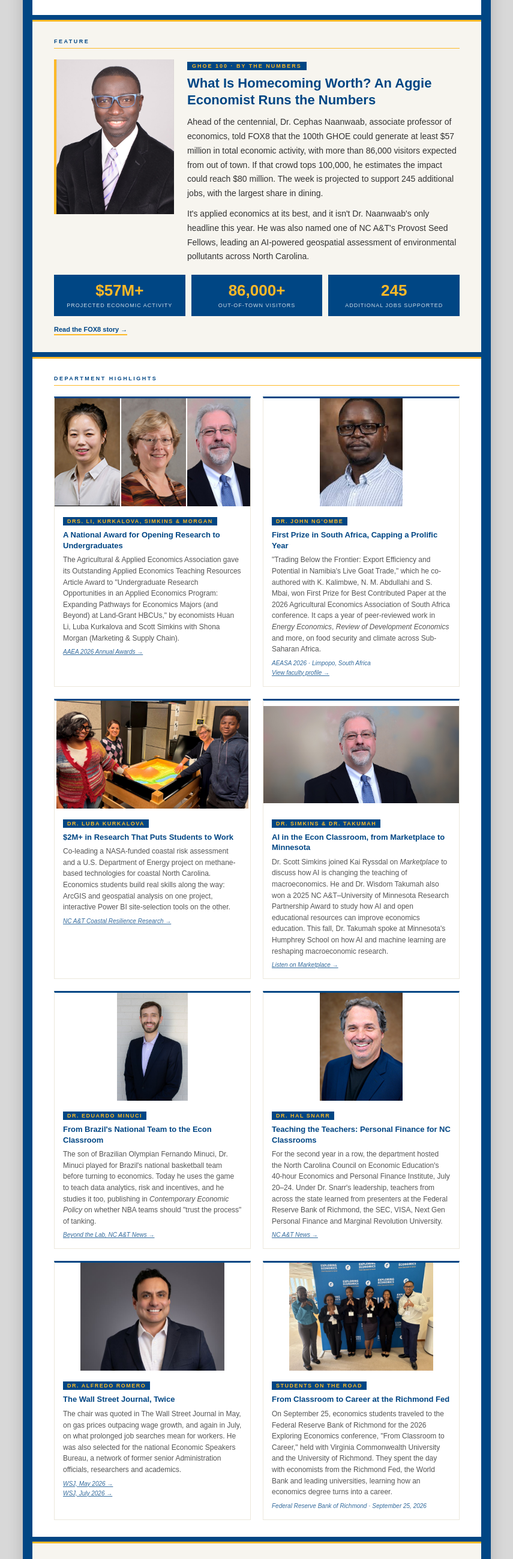
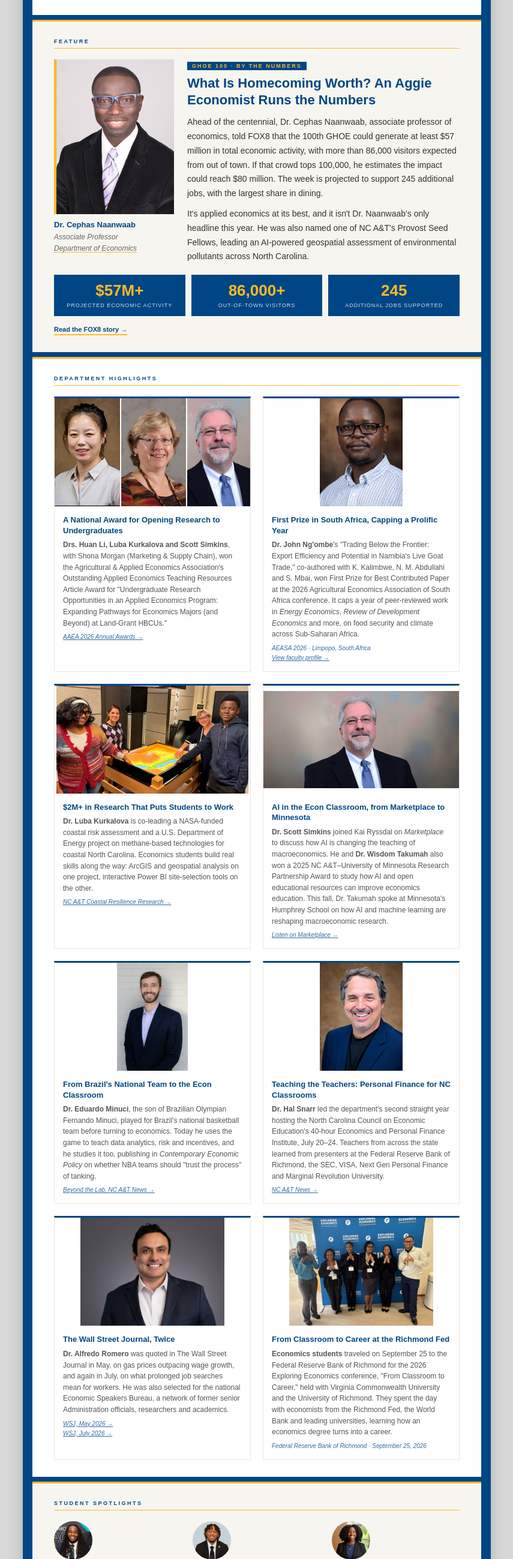
Before and after one commit to MacroInsights/EconEdge, a plain HTML site: page index.html in a window 1280 px wide. Shown: the part 1031-3630 px from the top of the page at 60% size, without its empty margins (212-1067 px from the left). Drawn offline with Linux system fonts and the light colour scheme.

Commit message:
Version 01

```diff
--- a/index.html
+++ b/index.html
@@ -315,13 +315,17 @@
       gap: 22px;
       align-items: flex-start;
     }
-    .feature-photo {
+    .feature-figure {
       flex: 0 0 200px;
       width: 200px;
+    }
+    .feature-photo {
+      width: 100%;
       height: auto;
       display: block;
       border-left: 4px solid #FDB927;
     }
+    .feature-figure .chair-sig { margin-top: 8px; }
     .feature-kicker {
       font-size: 9px;
       letter-spacing: 2px;
@@ -803,7 +807,8 @@
       .chair-photo { float: none; width: 100%; height: auto; border-radius: 0; margin: 0 0 16px 0; max-height: 240px; object-fit: contain; background: #ffffff; }
 
       .feature-row { flex-direction: column; }
-      .feature-photo { width: 100%; flex: none; max-height: 260px; object-fit: contain; background: #f7f5ef; }
+      .feature-figure { width: 100%; flex: none; }
+      .feature-photo { max-height: 260px; object-fit: contain; background: #f7f5ef; }
       .stat-value { font-size: 20px; }
 
       .research-grid, .people-grid, .involve-grid { grid-template-columns: 1fr; }
@@ -918,7 +923,7 @@
           Welcome to the first issue of <strong>The Econ Edge</strong>, a newsletter written for you: the alumni of the Department of Economics at North Carolina A&amp;T. We timed it for a homecoming like no other: the <a href="https://www.ncat.edu/homecoming/" target="_blank" rel="noopener noreferrer">100th Greatest Homecoming On Earth</a>. Whether you crossed the stage last spring or decades ago, you are part of a century of Aggie Pride, and part of this department's story.
         </p>
         <p>
-          And what a story this year has been. Our faculty earned national and international awards, took economics to audiences on public radio, local television, and in The Wall Street Journal, and brought in more than $2 million in grant-funded research that puts our undergraduates to work on real problems. One of our majors became A&amp;T's first-ever Truman Scholar, and another was named an Obama Foundation Voyager Scholar. And every month, the department publishes the Piedmont Triad Economic Activity Index. You'll find it at the top of every issue.
+          And what a story this year has been. Our faculty earned national and international awards, took economics to audiences on public radio, local television, and in The Wall Street Journal, and brought in more than $2 million in grant-funded research that puts our undergraduates to work on real problems. One of our students became A&amp;T's first-ever Truman Scholar, and another was named an Obama Foundation Voyager Scholar. And every month, the department publishes the Piedmont Triad Economic Activity Index. You'll find it at the top of every issue.
         </p>
         <p>
           The Econ Edge will arrive three times a year: at Homecoming, in March, and in August. We want it to be as much about you as about us, so tell us where life has taken you. See you on campus and <strong>Aggie Pride!</strong>
@@ -936,7 +941,13 @@
   <div class="section section-tinted section-border">
     <div class="section-label">Feature</div>
     <div class="feature-row">
-      <img src="IMAGES/2026-homecoming/cephas-naanwaab-cropped.jpg" alt="Dr. Cephas Naanwaab" class="feature-photo" />
+      <div class="feature-figure">
+        <img src="IMAGES/2026-homecoming/cephas-naanwaab-cropped.jpg" alt="Dr. Cephas Naanwaab" class="feature-photo" />
+        <div class="chair-sig">
+          Dr. Cephas Naanwaab<br/>
+          <span class="title">Associate Professor<br/><a href="https://www.ncat.edu/cobe/academic-departments/economics/index.php" target="_blank" rel="noopener noreferrer">Department of Economics</a></span>
+        </div>
+      </div>
       <div>
         <div class="feature-kicker">GHOE 100 · By the Numbers</div>
         <div class="feature-headline">What Is Homecoming Worth? An Aggie Economist Runs the Numbers</div>
@@ -970,9 +981,8 @@
           <img src="IMAGES/2026-homecoming/scott-simkins.jpg" alt="Dr. Scott Simkins" />
         </div>
         <div class="research-text-col">
-          <div class="research-author">Drs. Li, Kurkalova, Simkins &amp; Morgan</div>
           <div class="research-title">A National Award for Opening Research to Undergraduates</div>
-          <div class="research-blurb">The Agricultural &amp; Applied Economics Association gave its Outstanding Applied Economics Teaching Resources Article Award to "Undergraduate Research Opportunities in an Applied Economics Program: Expanding Pathways for Economics Majors (and Beyond) at Land-Grant HBCUs," by economists Huan Li, Luba Kurkalova and Scott Simkins with Shona Morgan (Marketing &amp; Supply Chain).</div>
+          <div class="research-blurb"><strong>Drs. Huan Li, Luba Kurkalova and Scott Simkins</strong>, with Shona Morgan (Marketing &amp; Supply Chain), won the Agricultural &amp; Applied Economics Association's Outstanding Applied Economics Teaching Resources Article Award for "Undergraduate Research Opportunities in an Applied Economics Program: Expanding Pathways for Economics Majors (and Beyond) at Land-Grant HBCUs."</div>
           <div class="research-journal"><a href="https://www.aaea.org/about-aaea/awards-and-honors/aaea-annual-awards/aaea-annual-award-winners/2026-aaea-annual-award-winners" target="_blank" rel="noopener noreferrer">AAEA 2026 Annual Awards &rarr;</a></div>
         </div>
       </div>
@@ -982,9 +992,8 @@
           <img src="IMAGES/2026-homecoming/john%20ng_ombe.jpg" alt="Dr. John Ng'ombe" />
         </div>
         <div class="research-text-col">
-          <div class="research-author">Dr. John Ng'ombe</div>
           <div class="research-title">First Prize in South Africa, Capping a Prolific Year</div>
-          <div class="research-blurb">"Trading Below the Frontier: Export Efficiency and Potential in Namibia's Live Goat Trade," which he co-authored with K. Kalimbwe, N. M. Abdullahi and S. Mbai, won First Prize for Best Contributed Paper at the 2026 Agricultural Economics Association of South Africa conference. It caps a year of peer-reviewed work in <em>Energy Economics</em>, <em>Review of Development Economics</em> and more, on food security and climate across Sub-Saharan Africa.</div>
+          <div class="research-blurb"><strong>Dr. John Ng'ombe</strong>'s "Trading Below the Frontier: Export Efficiency and Potential in Namibia's Live Goat Trade," co-authored with K. Kalimbwe, N. M. Abdullahi and S. Mbai, won First Prize for Best Contributed Paper at the 2026 Agricultural Economics Association of South Africa conference. It caps a year of peer-reviewed work in <em>Energy Economics</em>, <em>Review of Development Economics</em> and more, on food security and climate across Sub-Saharan Africa.</div>
           <div class="research-journal">AEASA 2026 · Limpopo, South Africa<br/><a href="https://profiles.ncat.edu/en/persons/john-ngombe/" target="_blank" rel="noopener noreferrer">View faculty profile &rarr;</a></div>
         </div>
       </div>
@@ -994,9 +1003,8 @@
           <img src="IMAGES/2026-homecoming/kurkalova-nasa.jpg" alt="Dr. Luba Kurkalova" />
         </div>
         <div class="research-text-col">
-          <div class="research-author">Dr. Luba Kurkalova</div>
           <div class="research-title">$2M+ in Research That Puts Students to Work</div>
-          <div class="research-blurb">Co-leading a NASA-funded coastal risk assessment and a U.S. Department of Energy project on methane-based technologies for coastal North Carolina. Economics students build real skills along the way: ArcGIS and geospatial analysis on one project, interactive Power BI site-selection tools on the other.</div>
+          <div class="research-blurb"><strong>Dr. Luba Kurkalova</strong> is co-leading a NASA-funded coastal risk assessment and a U.S. Department of Energy project on methane-based technologies for coastal North Carolina. Economics students build real skills along the way: ArcGIS and geospatial analysis on one project, interactive Power BI site-selection tools on the other.</div>
           <div class="research-journal"><a href="https://www.ncat.edu/news/2026/04/coastal-research.php" target="_blank" rel="noopener noreferrer">NC A&amp;T Coastal Resilience Research &rarr;</a></div>
         </div>
       </div>
@@ -1006,9 +1014,8 @@
           <img src="IMAGES/2026-homecoming/simkins-ai-release.png" alt="Dr. Scott Simkins on Marketplace" />
         </div>
         <div class="research-text-col">
-          <div class="research-author">Dr. Simkins &amp; Dr. Takumah</div>
           <div class="research-title">AI in the Econ Classroom, from Marketplace to Minnesota</div>
-          <div class="research-blurb">Dr. Scott Simkins joined Kai Ryssdal on <em>Marketplace</em> to discuss how AI is changing the teaching of macroeconomics. He and Dr. Wisdom Takumah also won a 2025 NC A&amp;T–University of Minnesota Research Partnership Award to study how AI and open educational resources can improve economics education. This fall, Dr. Takumah spoke at Minnesota's Humphrey School on how AI and machine learning are reshaping macroeconomic research.</div>
+          <div class="research-blurb"><strong>Dr. Scott Simkins</strong> joined Kai Ryssdal on <em>Marketplace</em> to discuss how AI is changing the teaching of macroeconomics. He and <strong>Dr. Wisdom Takumah</strong> also won a 2025 NC A&amp;T–University of Minnesota Research Partnership Award to study how AI and open educational resources can improve economics education. This fall, Dr. Takumah spoke at Minnesota's Humphrey School on how AI and machine learning are reshaping macroeconomic research.</div>
           <div class="research-journal"><a href="https://www.marketplace.org/story/2025/12/19/in-one-econ-classroom-ai-and-macroeconomics-strike-a-chord" target="_blank" rel="noopener noreferrer">Listen on Marketplace &rarr;</a></div>
         </div>
       </div>
@@ -1018,9 +1025,8 @@
           <img src="IMAGES/2026-homecoming/eduardo-minuci-2026.jpg" alt="Dr. Eduardo Minuci" />
         </div>
         <div class="research-text-col">
-          <div class="research-author">Dr. Eduardo Minuci</div>
           <div class="research-title">From Brazil's National Team to the Econ Classroom</div>
-          <div class="research-blurb">The son of Brazilian Olympian Fernando Minuci, Dr. Minuci played for Brazil's national basketball team before turning to economics. Today he uses the game to teach data analytics, risk and incentives, and he studies it too, publishing in <em>Contemporary Economic Policy</em> on whether NBA teams should "trust the process" of tanking.</div>
+          <div class="research-blurb"><strong>Dr. Eduardo Minuci</strong>, the son of Brazilian Olympian Fernando Minuci, played for Brazil's national basketball team before turning to economics. Today he uses the game to teach data analytics, risk and incentives, and he studies it too, publishing in <em>Contemporary Economic Policy</em> on whether NBA teams should "trust the process" of tanking.</div>
           <div class="research-journal"><a href="https://www.ncat.edu/news/2026/08/minuci-btl.php" target="_blank" rel="noopener noreferrer">Beyond the Lab, NC A&amp;T News &rarr;</a></div>
         </div>
       </div>
@@ -1030,9 +1036,8 @@
           <img src="IMAGES/2026-homecoming/hal-snarr.jpg" alt="Dr. Hal Snarr" />
         </div>
         <div class="research-text-col">
-          <div class="research-author">Dr. Hal Snarr</div>
           <div class="research-title">Teaching the Teachers: Personal Finance for NC Classrooms</div>
-          <div class="research-blurb">For the second year in a row, the department hosted the North Carolina Council on Economic Education's 40-hour Economics and Personal Finance Institute, July 20–24. Under Dr. Snarr's leadership, teachers from across the state learned from presenters at the Federal Reserve Bank of Richmond, the SEC, VISA, Next Gen Personal Finance and Marginal Revolution University.</div>
+          <div class="research-blurb"><strong>Dr. Hal Snarr</strong> led the department's second straight year hosting the North Carolina Council on Economic Education's 40-hour Economics and Personal Finance Institute, July 20–24. Teachers from across the state learned from presenters at the Federal Reserve Bank of Richmond, the SEC, VISA, Next Gen Personal Finance and Marginal Revolution University.</div>
           <div class="research-journal"><a href="https://www.ncat.edu/news/2026/07/economics-institute.php" target="_blank" rel="noopener noreferrer">NC A&amp;T News &rarr;</a></div>
         </div>
       </div>
@@ -1042,9 +1047,8 @@
           <img src="IMAGES/2026-homecoming/alfredo%20romero.jpg" alt="Dr. Alfredo Romero" />
         </div>
         <div class="research-text-col">
-          <div class="research-author">Dr. Alfredo Romero</div>
           <div class="research-title">The Wall Street Journal, Twice</div>
-          <div class="research-blurb">The chair was quoted in The Wall Street Journal in May, on gas prices outpacing wage growth, and again in July, on what prolonged job searches mean for workers. He was also selected for the national Economic Speakers Bureau, a network of former senior Administration officials, researchers and academics.</div>
+          <div class="research-blurb"><strong>Dr. Alfredo Romero</strong> was quoted in The Wall Street Journal in May, on gas prices outpacing wage growth, and again in July, on what prolonged job searches mean for workers. He was also selected for the national Economic Speakers Bureau, a network of former senior Administration officials, researchers and academics.</div>
           <div class="research-journal">
             <a href="https://www.wsj.com/economy/jobs/inflation-wages-gas-prices-d16d78c0" target="_blank" rel="noopener noreferrer">WSJ, May 2026 &rarr;</a><br/>
             <a href="https://www.wsj.com/economy/jobs/unemployment-long-term-job-market-629199f9" target="_blank" rel="noopener noreferrer">WSJ, July 2026 &rarr;</a>
@@ -1057,9 +1061,8 @@
           <img src="IMAGES/2026-homecoming/richmond-fed-trip.jpg" alt="Aggie economics students at the Federal Reserve Bank of Richmond's Exploring Economics conference" />
         </div>
         <div class="research-text-col">
-          <div class="research-author">Students on the Road</div>
           <div class="research-title">From Classroom to Career at the Richmond Fed</div>
-          <div class="research-blurb">On September 25, economics students traveled to the Federal Reserve Bank of Richmond for the 2026 Exploring Economics conference, "From Classroom to Career," held with Virginia Commonwealth University and the University of Richmond. They spent the day with economists from the Richmond Fed, the World Bank and leading universities, learning how an economics degree turns into a career.</div>
+          <div class="research-blurb"><strong>Economics students</strong> traveled on September 25 to the Federal Reserve Bank of Richmond for the 2026 Exploring Economics conference, "From Classroom to Career," held with Virginia Commonwealth University and the University of Richmond. They spent the day with economists from the Richmond Fed, the World Bank and leading universities, learning how an economics degree turns into a career.</div>
           <div class="research-journal">Federal Reserve Bank of Richmond · September 25, 2026</div>
         </div>
       </div>
@@ -1074,21 +1077,18 @@
 
       <div class="person-card">
         <img src="IMAGES/2026-homecoming/olu%20rouse.jpg" alt="Olu Rouse" class="person-photo" />
-        <div class="person-tag">Student · Economics &amp; Political Science</div>
         <div class="person-name">Olu Rouse</div>
         <div class="person-blurb">Named <a href="https://www.ncat.edu/news/2026/04/rouse-2026-truman-scholar.php" target="_blank" rel="noopener noreferrer">NC A&amp;T's first-ever Truman Scholar</a>, one of 55 chosen nationally from 781 candidates. The Raleigh native researches the impact of reparations with the department and plans to pursue a Ph.D. in public policy and economics, with the goal of shaping fair, data-driven state fiscal policy.</div>
       </div>
 
       <div class="person-card">
         <img src="IMAGES/2026-homecoming/jeremiah%20west.jpg" alt="Jeremiah West" class="person-photo" />
-        <div class="person-tag">Student · Economics</div>
         <div class="person-name">Jeremiah West</div>
         <div class="person-blurb">Named a 2026–2028 <a href="https://obama.org/programs/voyager-scholarship/2026-2028/jeremiah-west/" target="_blank" rel="noopener noreferrer">Obama Foundation Voyager Scholar</a>. The Charlotte native co-founded Champions of Change, which serves homeless and foster families, and is focused on making housing affordable for working families.</div>
       </div>
 
       <div class="person-card">
         <img src="IMAGES/2026-homecoming/gabby%20folson.jpg" alt="Gabby Folson" class="person-photo" />
-        <div class="person-tag">Student · Economics</div>
         <div class="person-name">Gabby Folson</div>
         <div class="person-blurb">Chosen as the Deese College's nominee for NC A&amp;T's University Award for Academic Excellence, which goes to one senior per college for academic excellence, leadership and service, with a 4.0 GPA. She now serves as vice president of the Aggie Economic Association.</div>
       </div>
@@ -1113,7 +1113,6 @@
     <div class="alumni-lead">
       <img src="IMAGES/2026-homecoming/sidnee%20moore.jpg" alt="Sidnee Moore" class="person-photo" />
       <div>
-        <div class="person-tag">Economics · Class of 2026</div>
         <div class="person-name">Sidnee Moore '26</div>
         <div class="person-blurb">Took first place at the Undergraduate and Graduate Research &amp; Creativity Symposium for research with Dr. Luba Kurkalova, then graduated in May with a minor in finance. She now works as a Business Financial Analyst on the Investment Banking team at Jefferies, and has already earned her SIE, Series 79 and Series 63 licenses.</div>
       </div>
@@ -1201,7 +1200,7 @@
         <div class="event-date">Oct<br/>30</div>
         <div class="event-info">
           <strong>Deese College Cookout</strong>
-          Friday, 11 a.m.–3 p.m. on the Merrick Hall Lawn; food service begins at 11:30 a.m., and the Deese College Update follows at 1 p.m. in the Merrick Hall Auditorium. Pre-sold food tickets are gone, but a limited number of walk-up tickets will be available on the day. Packing for the trip? Bring a new business clothing item for the Deese College Style Studio, which outfits our students.
+          Friday, 11 a.m.–3 p.m. on the Merrick Hall Lawn; food service begins at 11:30 a.m., and the Deese College Update follows at 1 p.m. in the Merrick Hall Auditorium. Pre-sold food tickets are gone, but a limited number of walk-up tickets will be available on the day.
         </div>
       </li>
       <li>
@@ -1237,7 +1236,7 @@
       1601 E. Market Street · Greensboro, NC 27411<br/>
       ncat.edu/cobe/academic-departments/economics
     </div>
-    <div class="footer-editor">Editor: Alfredo Romero</div>
+    <div class="footer-editor">Editor: Dr. Alfredo Romero</div>
     <div class="footer-links">
       <a href="https://www.linkedin.com/company/economics-ncat/" target="_blank" rel="noopener noreferrer">LinkedIn</a>
       <a href="https://macroinsights.github.io/piedmont-triad-aei/" target="_blank" rel="noopener noreferrer">Piedmont Triad AEI</a>
```
